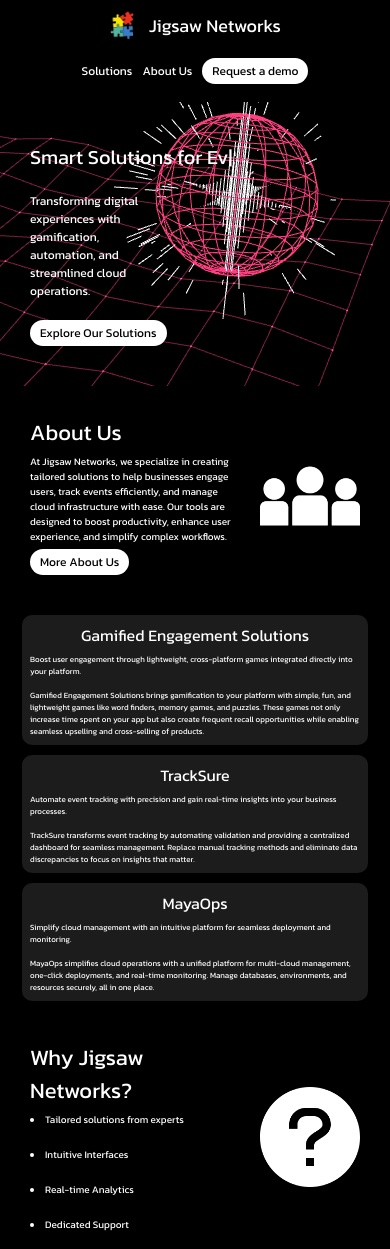
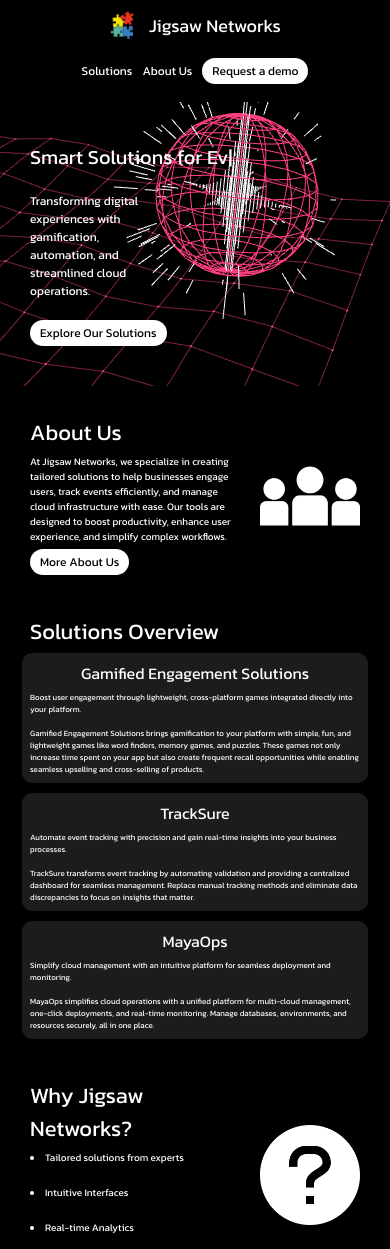
Before and after one commit to aranya-maji/jigsaw-networks, a plain HTML site: page index.html in a window 390 px wide. Shown: the top 1249 px of the page. Drawn offline with nearby package versions, Linux system fonts and the light colour scheme; animation ran at ten frames a second.

Commit message:
Added solutions overview heading

```diff
--- a/index.css
+++ b/index.css
@@ -180,10 +180,16 @@ body{
 
 #serviceCards{
     display: flex;
+    flex-direction: column;
+    gap: 20px;
+    padding: 70px 100px;
+}
+
+#cardHolder{
+    display: flex;
     justify-content: center;
     align-items: center;
     gap: 30px;
-    padding: 70px 100px;
 }
 
 .dataCard{
@@ -424,10 +430,16 @@ body{
 
     #serviceCards{
         display: flex;
+        flex-direction: column;
+        gap: 10px;
+        padding: 30px 70px;
+    }
+
+    #cardHolder{
+        display: flex;
         justify-content: center;
         align-items: center;
         gap: 20px;
-        padding: 30px 70px;
     }
 
     .dataCard{
@@ -669,10 +681,17 @@ body{
 
     #serviceCards{
         display: flex;
+        flex-direction: column;
+        gap: 10px;
+        padding: 20px 50px;
+    }
+
+    #cardHolder{
+        display: flex;
+        flex-direction: column;
         justify-content: center;
         align-items: center;
         gap: 20px;
-        padding: 20px 50px;
     }
 
     .dataCard{
@@ -916,10 +935,16 @@ body{
     #serviceCards{
         display: flex;
         flex-direction: column;
+        gap: 5px;
+        padding: 10px 30px;
+    }
+
+    #cardHolder{
+        display: flex;
+        flex-direction: column;
         justify-content: center;
         align-items: center;
         gap: 10px;
-        padding: 10px 30px;
     }
 
     .dataCard{
@@ -1163,10 +1188,16 @@ body{
     #serviceCards{
         display: flex;
         flex-direction: column;
+        gap: 5px;
+        padding: 10px 30px;
+    }
+
+    #cardHolder{
+        display: flex;
+        flex-direction: column;
         justify-content: center;
         align-items: center;
         gap: 10px;
-        padding: 10px 30px;
     }
 
     .dataCard{
@@ -1410,10 +1441,16 @@ body{
     #serviceCards{
         display: flex;
         flex-direction: column;
+        gap: 5px;
+        padding: 8px 20px;
+    }
+
+    #cardHolder{
+        display: flex;
+        flex-direction: column;
         justify-content: center;
         align-items: center;
         gap: 10px;
-        padding: 8px 20px;
     }
 
     .dataCard{
--- a/index.html
+++ b/index.html
@@ -60,6 +60,10 @@
             </div>
         </div>
         <div id="serviceCards">
+            <p class="overviewTextHead">
+                Solutions Overview
+            </p>
+            <div id="cardHolder">
                 <div class="dataCard" id="dataCard1">
                     <p class="cardHead">
                         Gamified Engagement Solutions
@@ -86,6 +90,7 @@
                         Simplify cloud management with an intuitive platform for seamless deployment and monitoring.<br><br>
                         MayaOps simplifies cloud operations with a unified platform for multi-cloud management, one-click deployments, and real-time monitoring. Manage databases, environments, and resources securely, all in one place.
                     </p>
+                </div>
             </div>
         </div>
         <div class="overview">
```
Lines whose indentation alone changed are shown as unchanged.
